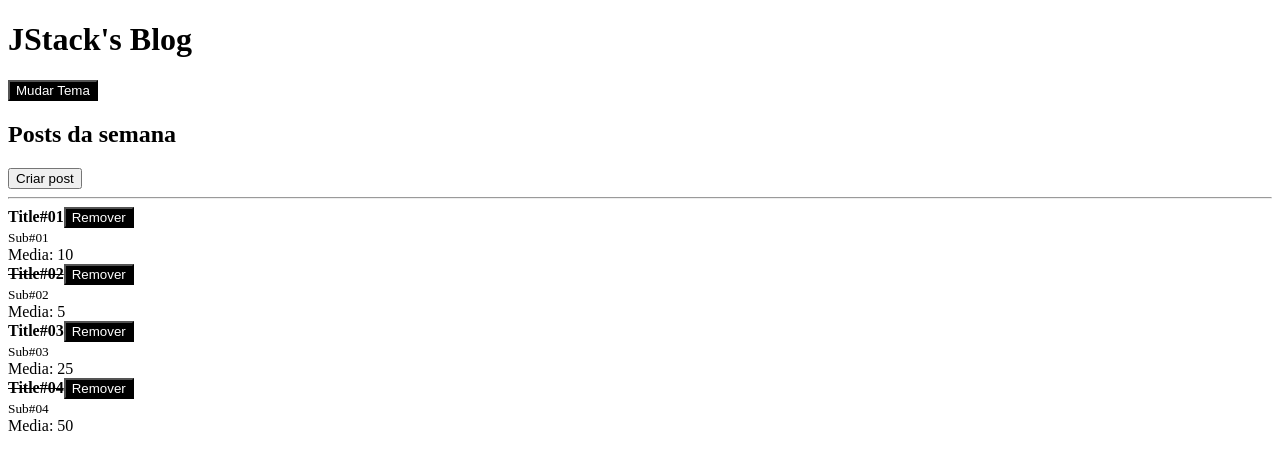
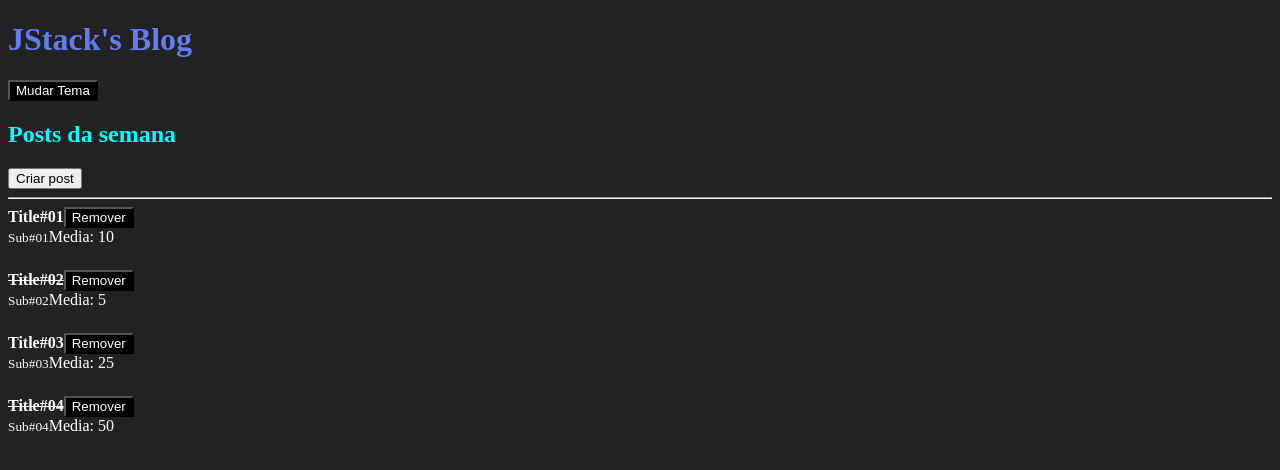
Before and after one commit to pabloTokuo/jstack, a React app in the folder react-fundamentos/: page / in a window 1280 px wide. Shown: the top 470 px of the page. Built offline with nearby package versions, Linux system fonts and the light colour scheme; the HTML template or start-up script is replaced by a standard one.

Commit message:
install css loader and style loader / working with css modules and SCSS

```diff
--- a/react-fundamentos/package.json
+++ b/react-fundamentos/package.json
@@ -13,7 +13,11 @@
     "@babel/preset-react": "^7.22.15",
     "babel-loader": "^9.1.3",
     "clean-webpack-plugin": "^4.0.0",
+    "css-loader": "^6.10.0",
     "html-webpack-plugin": "^5.5.3",
+    "sass": "^1.70.0",
+    "sass-loader": "^14.1.0",
+    "style-loader": "^3.3.4",
     "webpack": "^5.89.0",
     "webpack-cli": "^5.1.4",
     "webpack-dev-server": "^4.15.1"
--- a/react-fundamentos/src/App.js
+++ b/react-fundamentos/src/App.js
@@ -2,16 +2,18 @@
 
 import Post from "./Post";
 import Header from "./Header";
+
+import styles from "./App.scss";
 
 import { ThemeProvider } from "./ThemeContext";
 
 function App() {
   const [posts, setPosts] = useState(
     [
-      { id: Math.random(), title: "Title#01", subtitle: "Sub#01", likes: 20, read: false },
-      { id: Math.random(), title: "Title#02", subtitle: "Sub#02", likes: 10, read: true },
-      { id: Math.random(), title: "Title#03", subtitle: "Sub#03", likes: 50, read: false },
-      { id: Math.random(), title: "Title#04", subtitle: "Sub#04", likes: 100, read: true },
+      { id: Math.random(), title: "Title#01", subtitle: "Sub#01", likes: 20, read: false, removed: false },
+      { id: Math.random(), title: "Title#02", subtitle: "Sub#02", likes: 10, read: true, removed: false },
+      { id: Math.random(), title: "Title#03", subtitle: "Sub#03", likes: 50, read: false, removed: false },
+      { id: Math.random(), title: "Title#04", subtitle: "Sub#04", likes: 100, read: true, removed: false },
     ]
   );
 
@@ -28,15 +30,15 @@
   };
 
   const handleRemoveButton = (postId) => {
-    setPosts((prevState) => (
-      prevState.filter((post) => post.id !== postId)
-    ))
+    setPosts((prevState) => prevState.map(post => (
+      post.id === postId ? { ...post, removed: true} : post
+    )))
   };
 
   return (
     <ThemeProvider>
       <Header>
-        <h2>Posts da semana</h2>
+        <h2 className={styles.title}>Posts da semana</h2>
         <button onClick={handleCreatePostButton}>Criar post</button>
       </Header>
 
--- /dev/null
+++ b/react-fundamentos/src/App.scss
@@ -0,0 +1,3 @@
+.title {
+  color: aqua;
+}
--- a/react-fundamentos/src/Header.js
+++ b/react-fundamentos/src/Header.js
@@ -4,12 +4,14 @@
 import Button from "./Button";
 import { ThemeContext } from "./ThemeContext";
 
+import styles from "./Header.scss";
+
 export default function Header(props) {
  const { onToggleTheme } = useContext(ThemeContext);
 
  return (
   <>
-    <h1>{props.title}</h1>
+    <h1 className={styles.title}>{props.title}</h1>
     <Button onClick={onToggleTheme}>
       Mudar Tema
     </Button>
--- /dev/null
+++ b/react-fundamentos/src/Header.scss
@@ -0,0 +1,5 @@
+$primary: #637bf3;
+
+.title {
+  color: $primary;
+}
--- a/react-fundamentos/src/Post.js
+++ b/react-fundamentos/src/Post.js
@@ -2,10 +2,11 @@
 import PropTypes from "prop-types";
 import PostHeader from "./PostHeader";
 
+import styles from "./Post.scss";
+
 export default function Post(props) {
   return (
-    <>
-      <article>
+      <article className={props.post.removed ? styles.postDeleted : styles.post}>
         <PostHeader
           onRemove={props.onRemove}
           post={{
@@ -16,10 +17,9 @@
         />
         <br />
         <small>{props.post.subtitle}</small>
-      </article>
       Media: {props.likes / 2}
       <br />
-    </>
+      </article>
   );
 }
 
@@ -31,5 +31,6 @@
     title: PropTypes.string.isRequired,
     subtitle: PropTypes.string.isRequired,
     read: PropTypes.bool.isRequired,
+    removed: PropTypes.bool.isRequired,
   }).isRequired,
 };
--- /dev/null
+++ b/react-fundamentos/src/Post.scss
@@ -0,0 +1,8 @@
+.post {
+  margin-bottom: 24px;
+}
+
+.postDeleted {
+  opacity: 0.3;
+  margin-bottom: 24px;
+}
--- a/react-fundamentos/src/ThemeContext.js
+++ b/react-fundamentos/src/ThemeContext.js
@@ -17,6 +17,6 @@
       }}
     >
       {props.children}
-    </ThemeContext.Provider>
+  </ThemeContext.Provider>
   )
 }
--- a/react-fundamentos/src/index.js
+++ b/react-fundamentos/src/index.js
@@ -3,6 +3,7 @@
 
 import App from './App';
 
+import "./index.scss";
 
 ReactDOM.render(
   <App />,
--- /dev/null
+++ b/react-fundamentos/src/index.scss
@@ -0,0 +1,4 @@
+body {
+  background-color: #222;
+  color: #fff;
+}
--- a/react-fundamentos/webpack.config.js
+++ b/react-fundamentos/webpack.config.js
@@ -22,6 +22,17 @@
         exclude: /node_modules/,
         use: 'babel-loader',
       },
+      {
+        test: /\.scss$/,
+        use: ["style-loader", {
+          loader: "css-loader",
+          options: {
+            modules: true,
+          }
+        },
+        "sass-loader",
+      ]
+      },
     ],
   },
   devServer: {
```
Also changed, not shown: 1 other file (tests, documents, lock files or other folders).
